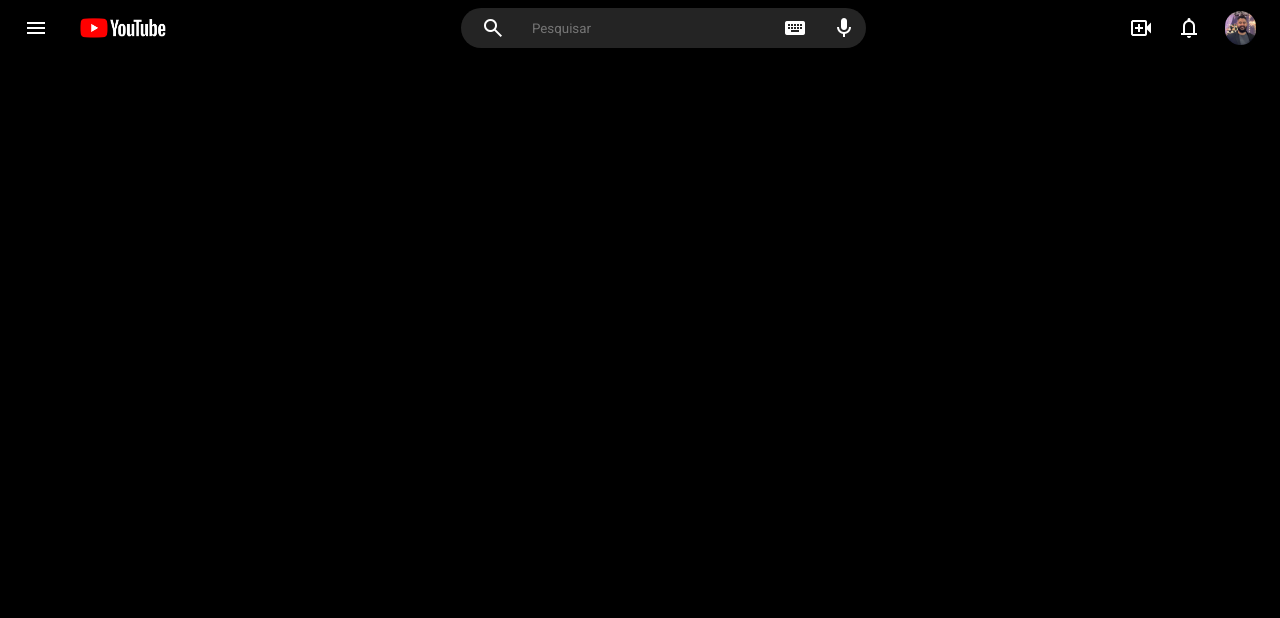
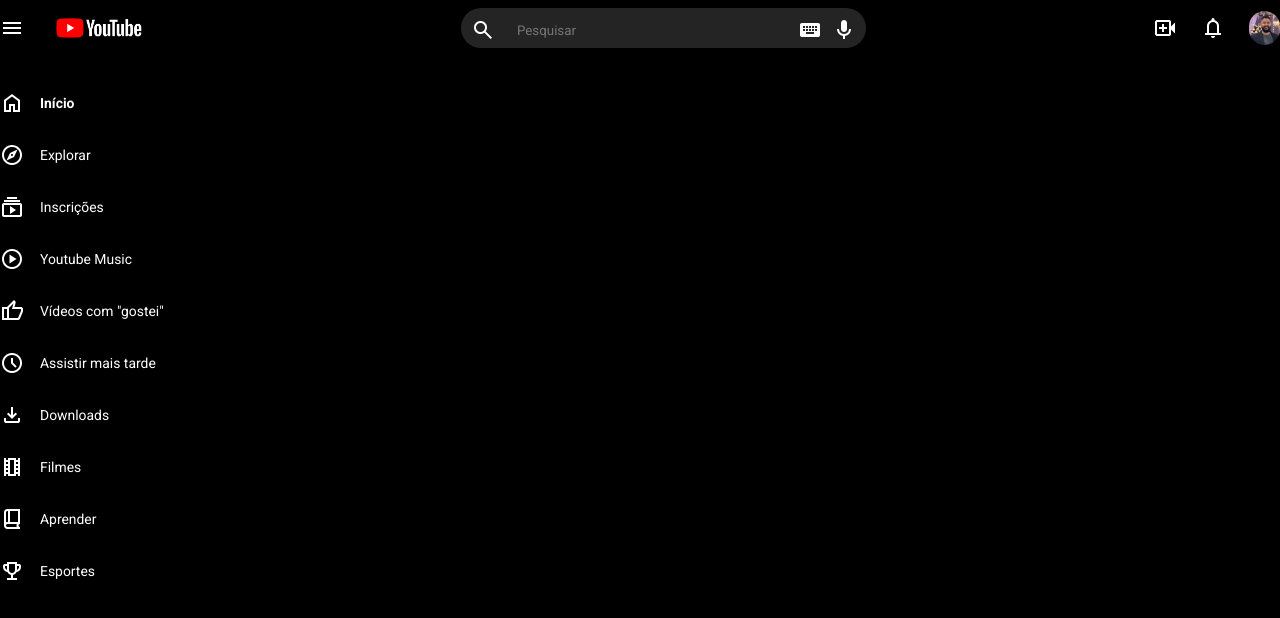
Before and after one commit to LCCavadinha/Trilha-CSS-DIO_desafio-002_homepage-youtube, a plain HTML site: page index.html in a window 1280 px wide. Drawn offline with Linux system fonts and the light colour scheme.

Commit message:
Criação e estilização do sidebar, ajuste do header para utilização do display grid

```diff
--- a/assets/CSS/styles.css
+++ b/assets/CSS/styles.css
@@ -3,44 +3,39 @@
 
 body {
     background-color: var(--color-background);
-}
-
-.header-container {
     max-width: 1440px;
     margin: auto;
 }
 
-.flex {
-    display: flex;
-    align-items: center;
-    justify-content: space-between;
+
+.grid {
+    display: grid;
 }
 
 header {
-    margin-bottom: 28px;
+    margin-bottom: 24px;
     position: sticky;
     top: 0;
     background-color: var(--color-background);
     z-index: 1000;
-    padding: 8px 24px;
+    padding: 8px 0px;
 }
 
-.menu img {
-    margin-right: 32px;
+.header-container {
+    grid-template-columns: auto 1fr auto;
+    align-items: center;
 }
 
 .header-search {
+    grid-template-columns: auto 1fr auto auto;
+    align-items: center;
+    justify-self: center;
     width: 405px;
     padding: 10px;
     height: 40px;
     background-color: var(--bg-color-input);
     border-radius: 25px;
-}
-
-.header-search img {
-    height: 24px;
-    margin-left: 10px;
-    cursor: pointer;
+    gap: 10px;
 }
 
 input {
@@ -54,8 +49,14 @@
     white-space: nowrap;
 }
 
-.header-login{
+.header-login , .menu {
     column-gap: 24px;
+    grid-template-columns: auto auto auto;
+    align-items: center;
+}
+
+.menu img {
+    margin-right: 8px;
 }
 
 .header-login img {
@@ -76,3 +77,38 @@
     height: 20px;
     cursor: pointer;
 }
+
+.grid-main {
+    display: grid;
+    grid-template-columns: 13.62rem 1fr;
+    column-gap: 28px;
+}
+
+.sidebar {
+    grid-template-rows: repeat(11, auto);
+    row-gap: 6px;
+}
+
+.list-sidebar {
+    grid-template-columns: auto 1fr;
+    column-gap: 16px;
+    align-items: center;
+    padding: 11px 0;
+}
+
+.list-sidebar .home {
+    font-weight: 700;
+}
+
+h4 {
+    color: var(--color-text);
+    font-weight: 400;
+    font-size: 0.87rem;
+    line-height: 16.41px;
+}
+
+.list-sidebar:hover {
+    cursor: pointer;
+    border-radius: 10px;
+    background-color: var(--bg-color-input);
+}
--- a/index.html
+++ b/index.html
@@ -7,22 +7,67 @@
     <link rel="stylesheet" href="./assets/CSS/styles.css">
 </head>
 <body>
-    <header class="header-container">
-        <div class="flex">
-            <div class="menu flex">
+    <header class="header-container grid">
+        <div class="menu grid">
             <img src="./assets/icons/menu.png" alt="menu hamburguer" class="icon-small">
             <img src="./assets/images/Youtube.png" alt="logo youtube" class="logo-icon">
         </div>
-            <div class="header-search flex">
-                <img src="./assets/icons/search.png" alt="lupa">
+        <div class="header-search grid">
+            <img src="./assets/icons/search.png" class="icon-small" alt="lupa">
             <input type="text" placeholder="Pesquisar">
-                <img src="./assets/icons/keyboard.png" alt="teclado virtual">
-                <img src="./assets/icons/mic.png" alt="microfone">
+            <img src="./assets/icons/keyboard.png" class="icon-small" alt="teclado virtual">
+            <img src="./assets/icons/mic.png" class="icon-small" alt="microfone">
         </div>
-            <div class="header-login flex">
+        <div class="header-login grid">
             <img src="./assets/icons/video.png" class="icon-small" alt="camera de gravação">
-                <img src="./assets/icons/notifications.png" class="icon-small"alt="sino de notificação">
+            <img src="./assets/icons/notifications.png" class="icon-small" alt="sino de notificação">
             <img src="./assets/images/1688086998362.jfif" class="image-login" alt="Imagem do login">
         </div>
+    </header>
+    <main class="grid-main">
+        <aside>
+            <section class="sidebar grid">
+                <div class="list-sidebar grid">
+                    <img src="./assets/icons/home.png" alt="ícone home" class="icon-small">
+                    <h4 class="home">Início</h4>
                 </div>
-    </header>
+                <div class="list-sidebar grid">
+                    <img src="./assets/icons/explore.png" alt="ícone bussula" class="icon-small">
+                    <h4>Explorar</h4>
+                </div>
+                <div class="list-sidebar grid">
+                    <img src="./assets/icons/subscriptions.png" alt="ícone inscritos" class="icon-small">
+                    <h4>Inscrições</h4>
+                </div>
+                <div class="list-sidebar grid">
+                    <img src="./assets/icons/play_circle.png" alt="ícone play" class="icon-small">
+                    <h4>Youtube Music</h4>
+                </div>
+                <div class="list-sidebar grid">
+                    <img src="./assets/icons/like.png" alt="ícone like" class="icon-small">
+                    <h4>Vídeos com "gostei"</h4>
+                </div>
+                <div class="list-sidebar grid">
+                    <img src="./assets/icons/schedule.png" alt="ícone relógio" class="icon-small">
+                    <h4>Assistir mais tarde</h4>
+                </div>
+                <div class="list-sidebar grid">
+                    <img src="./assets/icons/download.png" alt="ícone download" class="icon-small">
+                    <h4>Downloads</h4>
+                </div>
+                <div class="list-sidebar grid">
+                    <img src="./assets/icons/theaters_.png" alt="ícone rolo de filme" class="icon-small">
+                    <h4>Filmes</h4>
+                </div>
+                <div class="list-sidebar grid">
+                    <img src="./assets/icons/book.png" alt="ícone livro" class="icon-small">
+                    <h4>Aprender</h4>
+                </div>
+                <div class="list-sidebar grid">
+                    <img src="./assets/icons/trophy.png" alt="ícone trofeu" class="icon-small">
+                    <h4>Esportes</h4>
+                </div>
+            </section>
+        </aside>
+    </main>
+</body>
```
Also changed, not shown: assets/icons/download.png (added), assets/icons/like.png (added). Lines whose indentation alone changed are shown as unchanged.
